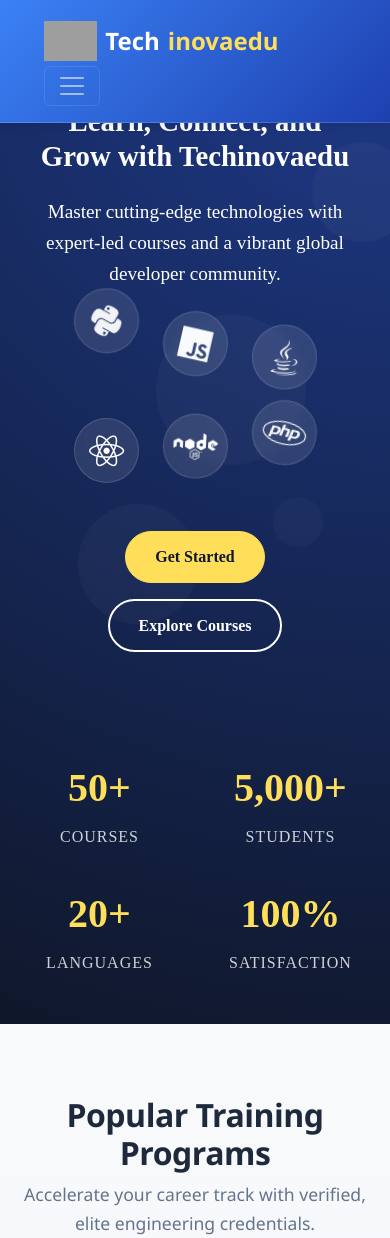
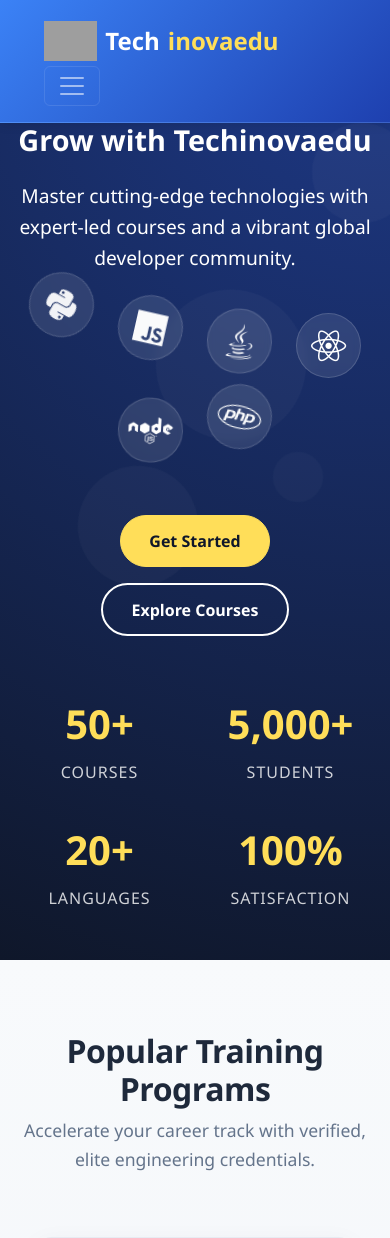
Before and after one commit to ucheval/multitech, a Django app: page / in a window 390 px wide. Shown: the top 1238 px of the page. Run offline with Django 5.2, Linux system fonts and the light colour scheme; data comes from the database, SQL or seed files in the repository; data that the repository does not hold is empty; grey boxes are pictures that could not be loaded.

Commit message:
Optimize hero padding and font size for mobile again second time and again and again lastone

```diff
--- a/static/css/landing.css
+++ b/static/css/landing.css
@@ -46,13 +46,19 @@ body {
    2. STYLISH SECTION ALTERNATION & VISUAL RHYTHM
    ========================================================================== */
 .hero {
-    padding-top: 5rem;
-    padding-bottom: 5rem;
+    min-height: calc(100vh - 32px);
+    padding-top: 2rem; /* Matches your header height */
+    padding-bottom: 0;
     background: radial-gradient(circle at top right, #1e3a8a 0%, #0f172a 100%);
     color: white;
     text-align: center;
     position: relative;
     overflow: hidden;
+
+    /* display: flex;
+    flex-direction: column;
+    justify-content: center;
+    align-items: center; */
 }
 
 /* Section 1: Soft Ice-Blue Gradient Backing for Courses */
@@ -176,7 +182,7 @@ nav.navbar-dark .navbar-nav .nav-link.highlighted:hover {
 .hero-content {
     max-width: 800px;
     margin: 0 auto;
-    padding: 2rem;
+    padding: 1rem;
     z-index: 2;
     position: relative;
 }
@@ -518,9 +524,10 @@ nav.navbar-dark .navbar-nav .nav-link.highlighted:hover {
 .count-container {
     display: flex;
     justify-content: space-around;
-    margin: 4rem 0 1rem 0;
+    margin: 2rem 0 0 0; /* Reduced top margin to keep it visible */
     flex-wrap: wrap;
-    gap: 2rem;
+    gap: 1rem;
+    width: 100%;
 }
 
 .count-item {
@@ -683,9 +690,9 @@ footer {
 
 @media (max-width: 768px) {
     .hero {
-       padding-top: 4rem !important;
-       font-family: 'Times New Roman', Times, serif !important;
-        padding-bottom: 1rem !important;
+       min-height: auto; /* Allow natural height on very small screens */
+       padding-top: 4rem;
+       padding-bottom: 2rem;
     }
 
     .hero h1 {
```
Also changed, not shown: 1 other file.
